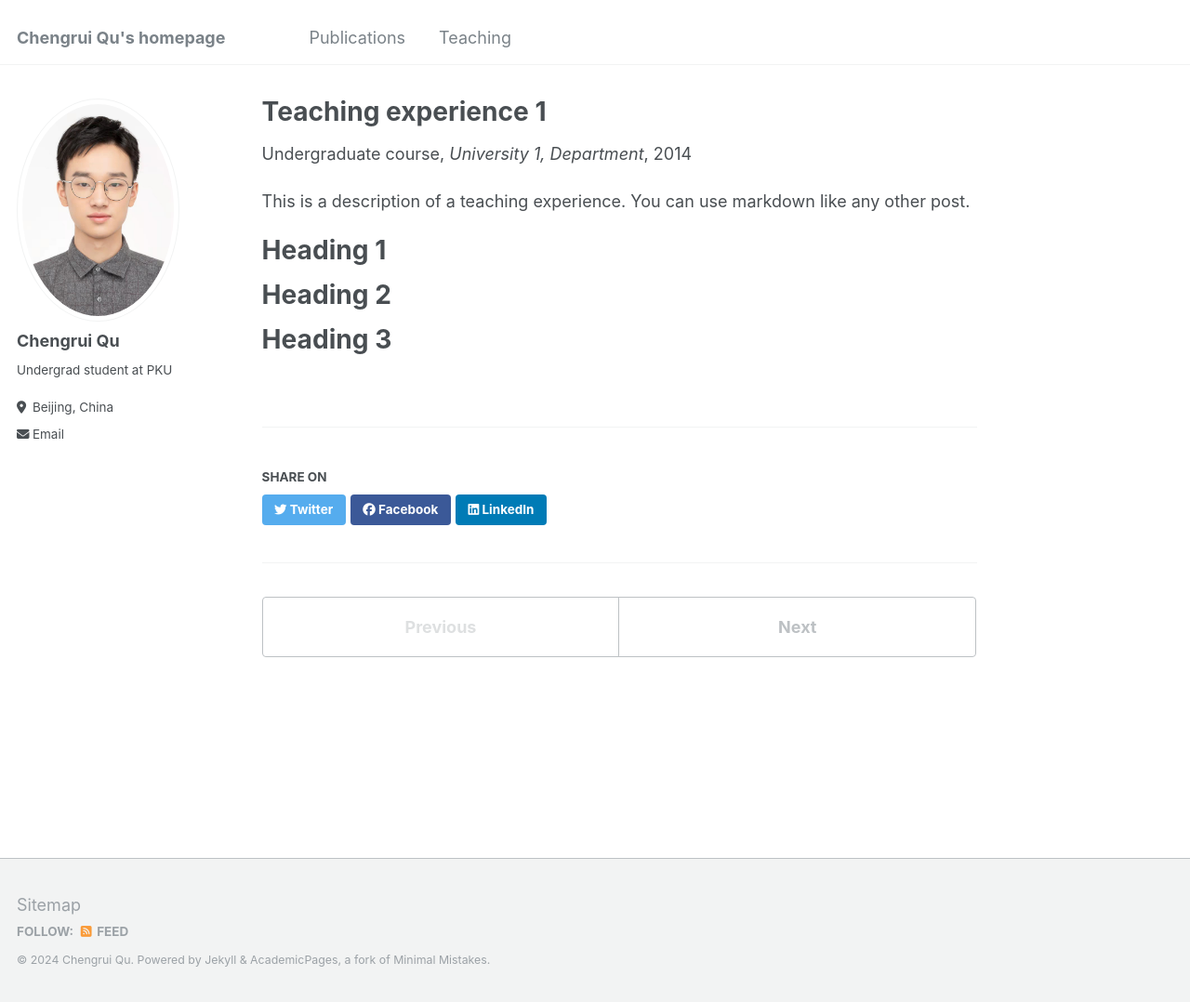
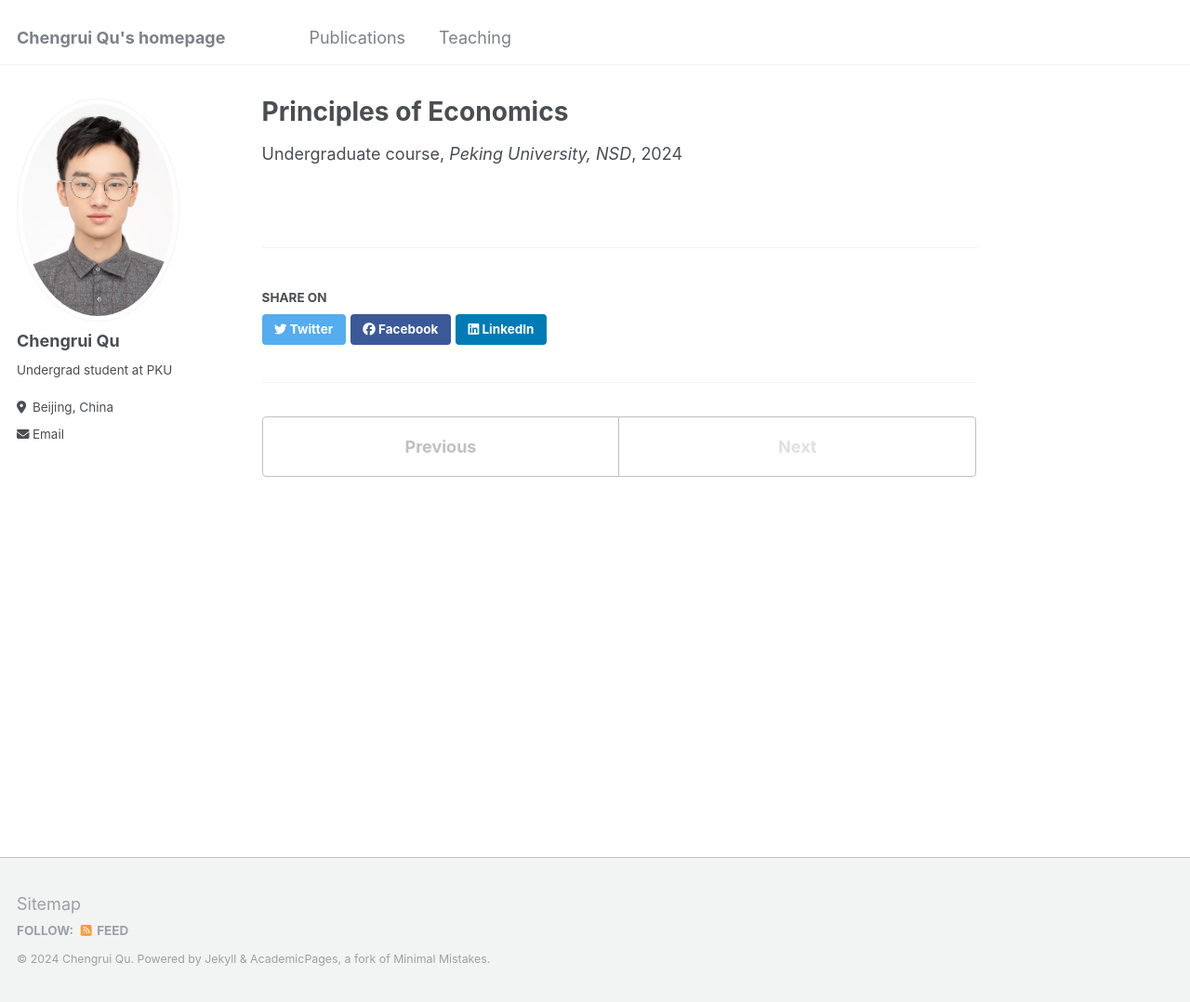
Before and after one commit to crqu/crqu.github.io, a Jekyll site: the page built from _teaching/2014-spring-teaching-1.md, in a window 1280 px wide and 1078 px high. Shown: the whole window at 93% size. Built offline with Jekyll 4.4.1, drawn with Linux system fonts in a browser that asks for light colours.

Commit message:
Update 2024-spring-teaching-1.md

```diff
--- a/_teaching/2014-spring-teaching-1.md
+++ b/_teaching/2014-spring-teaching-1.md
@@ -1,20 +1,9 @@
 ---
-title: "Teaching experience 1"
+title: "Principles of Economics"
 collection: teaching
 type: "Undergraduate course"
-permalink: /teaching/2014-spring-teaching-1
-venue: "University 1, Department"
-date: 2014-01-01
-location: "City, Country"
+permalink: /teaching/2024-spring-teaching-1
+venue: "Peking University, NSD"
+date: 2024-03-01
+location: "Beijing, China"
 ---
-
-This is a description of a teaching experience. You can use markdown like any other post.
-
-Heading 1
-======
-
-Heading 2
-======
-
-Heading 3
-======
```
